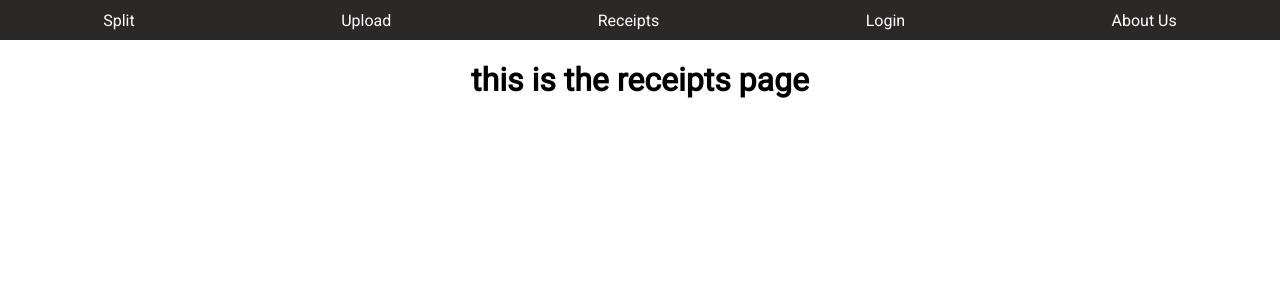
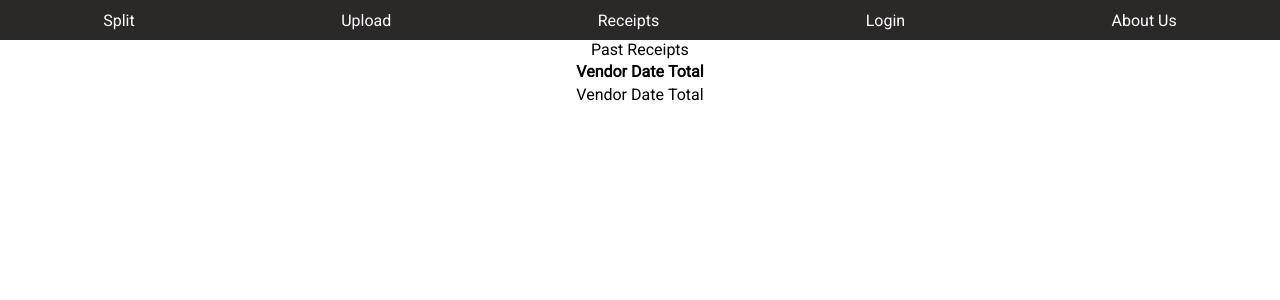
Before and after one commit to cjsidler/split, a Next.js app in the folder frontend/: page /receipts in a window 1280 px wide. Shown: the top 300 px of the page. Built offline with nearby package versions, Linux system fonts and the light colour scheme; a web font is replaced by a local one.

Commit message:
created basic table outline

```diff
--- /dev/null
+++ b/frontend/components/ReceiptRow.js
@@ -0,0 +1,15 @@
+import React from "react";
+
+function ReceiptRow({ items }) {
+    return (
+        <>
+            <tr>
+                <td>Vendor</td>
+                <td>Date</td>
+                <td>Total</td>
+            </tr>
+        </>
+    )
+};
+
+export default ReceiptRow;
--- /dev/null
+++ b/frontend/components/ReceiptTable.js
@@ -0,0 +1,24 @@
+import React from "react";
+import ReceiptRow from "./ReceiptRow";
+
+function ReceiptTable({ stores }) {
+    return (
+        <>
+            <table>
+                <caption>Past Receipts</caption>
+                <thead>
+                    <tr>
+                        <th>Vendor</th>
+                        <th>Date</th>
+                        <th>Total</th>
+                    </tr>
+                </thead>
+                <tbody>
+                    <ReceiptRow />
+                </tbody>
+            </table>
+        </>
+    )
+};
+
+export default ReceiptTable;
--- a/frontend/pages/receipts.js
+++ b/frontend/pages/receipts.js
@@ -1,11 +1,12 @@
 import Navbar from "../components/navbar";
+import ReceiptTable from "../components/ReceiptTable";
 
 export default function Login() {
 	return (
 		<div className="body">
 			<Navbar />
 			<div className="App">
-				<h1>this is the receipts page</h1>
+				<ReceiptTable />
 			</div>
 		</div>
 	);
```
Also changed, not shown: 1 other file (tests, documents, lock files or other folders).
